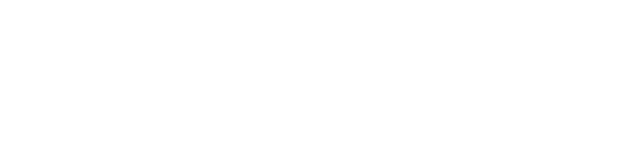
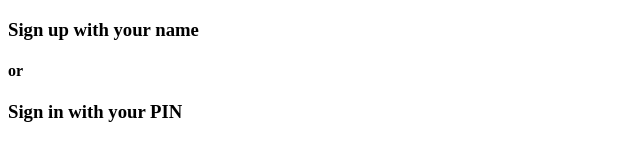
Before and after one commit to GravitonBeam/deadpool, a plain HTML site: page index.html in a window 1280 px wide. Shown: the whole page, without its empty margins (0-640 px from the left). Drawn offline with Linux system fonts and the light colour scheme.

Commit message:
Update index.html

```diff
--- a/index.html
+++ b/index.html
@@ -6,6 +6,10 @@
     <title>Deadpool</title>
   </head>
   <body>
+    <h3>Sign up with your name</h3>
 
+    <h4>or</h4>
+
+    <h3>Sign in with your PIN</h3>
   </body>
 </html>
```
